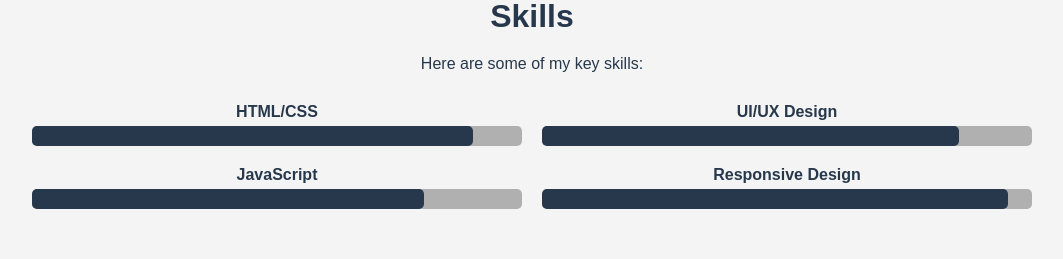
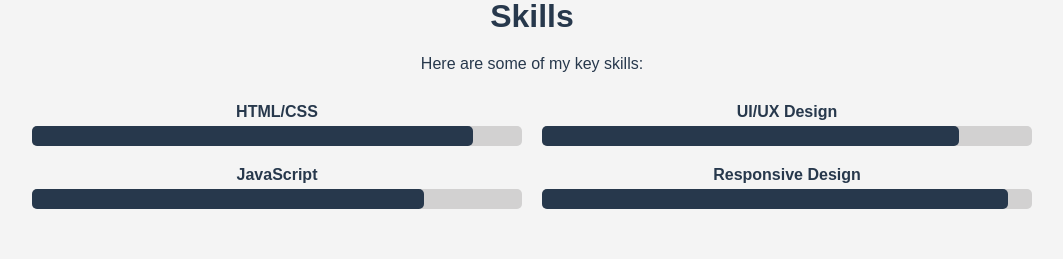
Before and after one commit to BrentSimons/bachelor-portfolio, an Angular app: page / in a window 1280 px wide. Shown: the part 1660-1919 px from the top of the page, without its empty margins (108-1171 px from the left). Built offline with nearby package versions, Linux system fonts and the light colour scheme.

Commit message:
Feedback: bg Color of progressbars

```diff
--- a/src/app/section/skills/skills.component.scss
+++ b/src/app/section/skills/skills.component.scss
@@ -38,7 +38,7 @@
       }
 
       .progress {
-        background-color: $grey;
+        background-color: lighten($grey, 13%);
         border-radius: 5px;
         height: 20px;
         margin-bottom: 5px;
```
